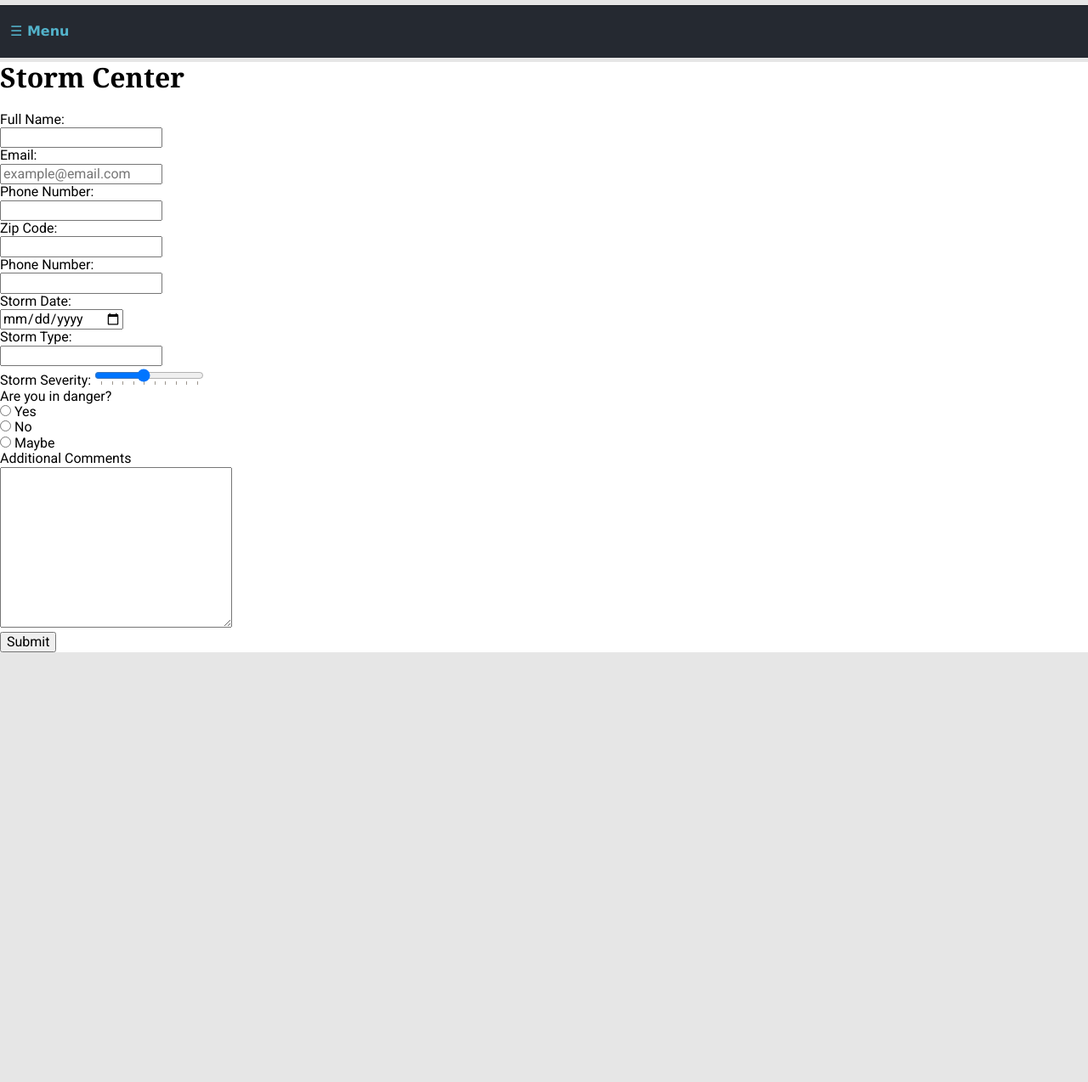
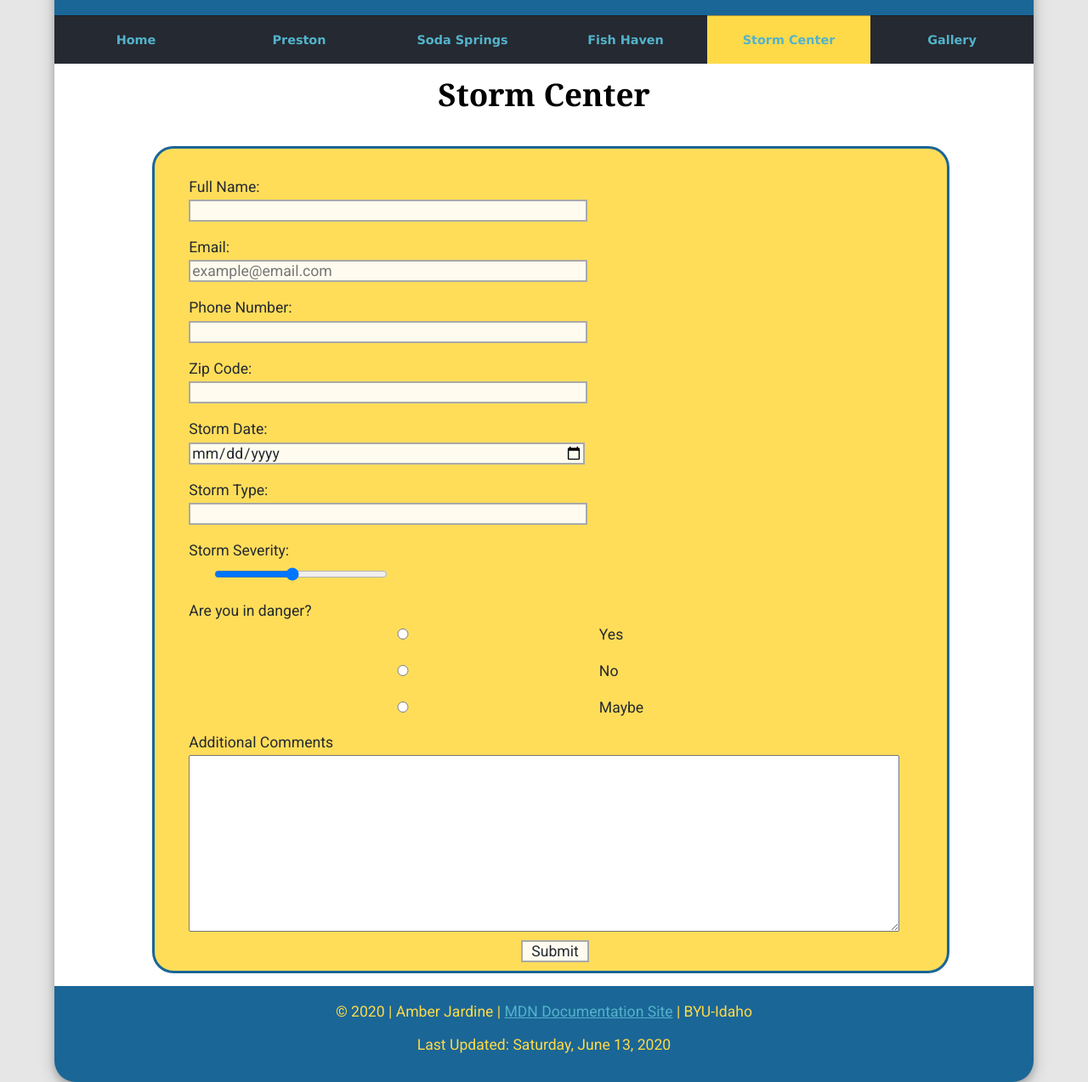
Before and after one commit to amberjardine/amberjardine.github.io, a plain HTML site: page lesson8/stormcenter.html in a window 1280 px wide. Shown: the part 218-1492 px from the top of the page at 85% size. Before the commit the page ends 986 px from the top, so only its background shows below. Drawn offline with Linux system fonts and the light colour scheme; a web font is replaced by a local one.

Commit message:
changes to storm center page

```diff
--- a/lesson7/js/preston.js
+++ b/lesson7/js/preston.js
@@ -6,6 +6,8 @@ document.addEventListener("DOMContentLoaded", function() {
 
     let banner = document.getElementById('checkAds');
     banner.innerHTML = checkAd();
+
+
 });
 
 
@@ -69,10 +71,11 @@ function dates() {
     let year = d.getFullYear();
     let fulldate = dayName + ", " + monthName + " " + d.getDate() + ", " + year;
 
+    //return fulldate;
     document.getElementById("modified").textContent = fulldate;
 
 }
-window.onload = dates;
+//window.onload = dates;
 
 
 
--- a/lesson8/css/storm.css
+++ b/lesson8/css/storm.css
@@ -30,7 +30,7 @@ nav {
     background-color: #252931;
     color: #53B3CB;
     line-height: 2.3em;
-    margin-bottom: -16px;
+    margin-bottom: -25px;
 }
 
 nav ul li a {
@@ -68,10 +68,19 @@ nav ul li a:hover {
 .responsive li {
     display: block;
 }
+.active {
+    background-color: #ffda48;
+    color: #252931;
+}
 .logo {
     width: 100px;
     border-radius: 25px;
     margin: 15px;
+}
+.empty {
+    height: 15px;
+    border: none;
+    background-color: white;
 }
 header {
     color: #ffda48;
@@ -88,9 +97,151 @@ footer {
 footer a {
     color: #53B3CB;
 }
-input, label {
+input, label, form span, textarea {
+    font-size: 1.1em;
     display: block;
+    margin: 5px;
 }
+input {
+    margin-bottom: 20px;
+    border: 2px solid darkgray;
+    color: #252931;
+    background-color: rgba(255, 255, 255, 0.9);
+    width: 90%;
+}
+input:focus {
+    background-color: rgba(0, 0, 0, 0.4);
+    color: white;
+}
+/*input::placeholder {
+    color: rgba(26, 102, 151, 0.5);
+}
+input:focus::placeholder {
+    color: rgba(255, 255, 255, 0.5);
+}*/
 label>input {
     display: inline;
 }
+form {
+    display: inline-block;
+    justify-content: center;
+    align-items: center;
+    text-align: left;
+    background-color: rgba(255, 218, 72, 0.9);
+    color: #252931;
+    padding-top: 10px;
+    padding-left: 10px;
+    border: 3px solid #1a6697;
+    border-radius: 25px;
+}
+.form-items {
+    display: block;
+    text-align: center;
+}
+.storm-header {
+    text-align: center;
+    padding: 15px;
+    font-size: 2.3em;
+}
+#comment {
+    width: 90%;
+}
+option {
+    color: #FFDA48;
+}
+.button {
+    display: block;
+    text-align: center;
+}
+.button input {
+    width: 80px;
+    margin: 10px auto;
+}
+
+#severity {
+    color: #FFDA48;
+    display: block;
+    width: 200px;
+    background-color: #e6e6e6;
+}
+
+
+
+@media screen and (min-width: 600px) {
+    .form-items {
+        max-width: 80%;
+        margin: 0 auto;
+    }
+    form {
+        width: 100%;
+        padding-top: 30px;
+    }
+    input, label, form span, textarea {
+        margin-left: 30px;
+    }
+    input {
+        width: 70%;
+    }
+    .sunshine-header {
+        float: right;
+        margin-right: 20px;
+        margin-top: 30px;
+        font-size: 2.2em;
+    }
+    .tagline {
+        float: right;
+        margin-top: -150px;
+        margin-right: 21px;
+    }
+    .logo {
+        width: 200px;
+    }
+    nav {
+        line-height: 2em;
+    }
+    .navigation{
+        display: grid;
+        grid-template-columns: repeat(auto-fit, minmax(6em, 1fr));
+        justify-content: space-evenly;
+    }
+    .navigation li:first-child {
+        display: none;
+    }
+    .navigation li {
+       display: inline;
+
+    }
+    .navigation li a {
+        display: block;
+        text-align: center;
+        font-size: 0.61em;
+    }
+}
+@media screen and (min-width: 950px) {
+    header {
+        height: 220px;
+    }
+    .sunshine-header {
+        float: none;
+        font-size: 3em;
+        text-align: center;
+        margin-top: -180px;
+    }
+    .tagline {
+        margin-top: 15px;
+        float: none;
+        text-align: center;
+        font-size: 2em;
+    }
+    .content {
+        max-width: 90%;
+        margin: 0 auto;
+        border-radius: 25px;
+    }
+    .navigation li a {
+        font-size: 0.9em;
+    }
+    input {
+        width: 50%;
+    }
+}
--- /dev/null
+++ b/lesson8/js/storm.js
@@ -0,0 +1,63 @@
+document.addEventListener('DOMContentLoaded', function() {
+    let display = document.getElementById('fullyear');
+    display.innerHTML = year();
+
+    let updated = document.getElementById('modified');
+    updated.innerHTML = modified();
+});
+
+function toggleMenu() {
+    document.getElementsByClassName("navigation")[0].classList.toggle("responsive");
+}
+//function dates() {
+
+function year() {
+    var today = new Date();
+
+     return today.getFullYear();
+    //document.getElementById("fullyear").innerHTML = today.getFullYear();
+}
+function modified() {
+
+    let daynames = [
+        "Sunday",
+        "Monday",
+        "Tuesday",
+        "Wednesday",
+        "Thursday",
+        "Friday",
+        "Saturday"
+    ];
+    let months = [
+        "January",
+        "February",
+        "March",
+        "April",
+        "May",
+        "June",
+        "July",
+        "August",
+        "September",
+        "October",
+        "Novemeber",
+        "December"
+    ];
+
+    let d = new Date(document.lastModified);
+    let dayName = daynames[d.getDay()];
+    let monthName = months[d.getMonth()];
+    let year = d.getFullYear();
+    let fulldate = dayName + ", " + monthName + " " + d.getDate() + ", " + year;
+
+    return fulldate;
+
+    //document.getElementById("modified").textContent = fulldate;
+
+}
+
+
+//window.onload = dates;
+
+//function changeColor() {
+
+//}
--- a/lesson8/stormcenter.html
+++ b/lesson8/stormcenter.html
@@ -8,6 +8,7 @@
     <link rel="stylesheet" href="css/storm.css">
 </head>
 <body>
+    <div class="content">
     <header>
         <img src="images/rsz_updated-logo.png" alt="optimal sunshine logo" class="logo">
         <h1 class="sunshine-header">Optimal Sunshine</h1>
@@ -17,15 +18,16 @@
         <ul class="navigation">
             <li><a href="#" onclick="toggleMenu()">&#9776; Menu</a></li>
             <li><a href="#">Home</a></li>
-            <li class="active"><a href="../lesson6/index.html">Preston</a></li>
+            <li><a href="../lesson6/index.html">Preston</a></li>
             <li><a href="#">Soda Springs</a></li>
             <li><a href="#">Fish Haven</a></li>
-            <li><a href="stormcenter.html">Storm Center</a></li>
+            <li class="active"><a href="stormcenter.html">Storm Center</a></li>
             <li><a href="../lesson7/gallery.html">Gallery</a></li>
         </ul>
     </nav>
     <main>
-        <h1>Storm Center</h1>
+        <h1 class="storm-header">Storm Center</h1>
+        <div class="form-items">
             <form action="" method="get">
                 <!-- action = where the data goes-->
                 <!-- method = how the data moves to that location-->
@@ -40,9 +42,6 @@
 
                 <label for="zip">Zip Code: </label>
                 <input type="number" name="zip" id="zip" required>
-
-            <label for="phone">Phone Number: </label>
-            <input type="tel" name="phone" id="phone">
 
                 <label for="stormDate">Storm Date: </label>
                 <input type="date" name="stormDate" id="stormDate">
@@ -81,10 +80,18 @@
 
                 <label for="comment">Additional Comments</label>
                 <textarea name="comment" id="comment" cols="30" rows="10"></textarea>
-
+                <div class="button">
                 <input type="submit" value="Submit">
+                </div>
             </form>
+        </div>
     </main>
-
+    <div class="empty"></div>
+    <footer>
+        <p> &copy; <span id="fullyear"></span> | Amber Jardine | <a href="https://developer.mozilla.org/en-US/" target="_blank" class="footer-link">MDN Documentation Site</a> | BYU-Idaho</p>
+        <div class="modified-div"><p>Last Updated: <span id="modified"></span></p></div>
+    </footer>
+    </div>
+    <script src="js/storm.js"></script>
 </body>
 </html>
```
Lines whose indentation alone changed are shown as unchanged.
